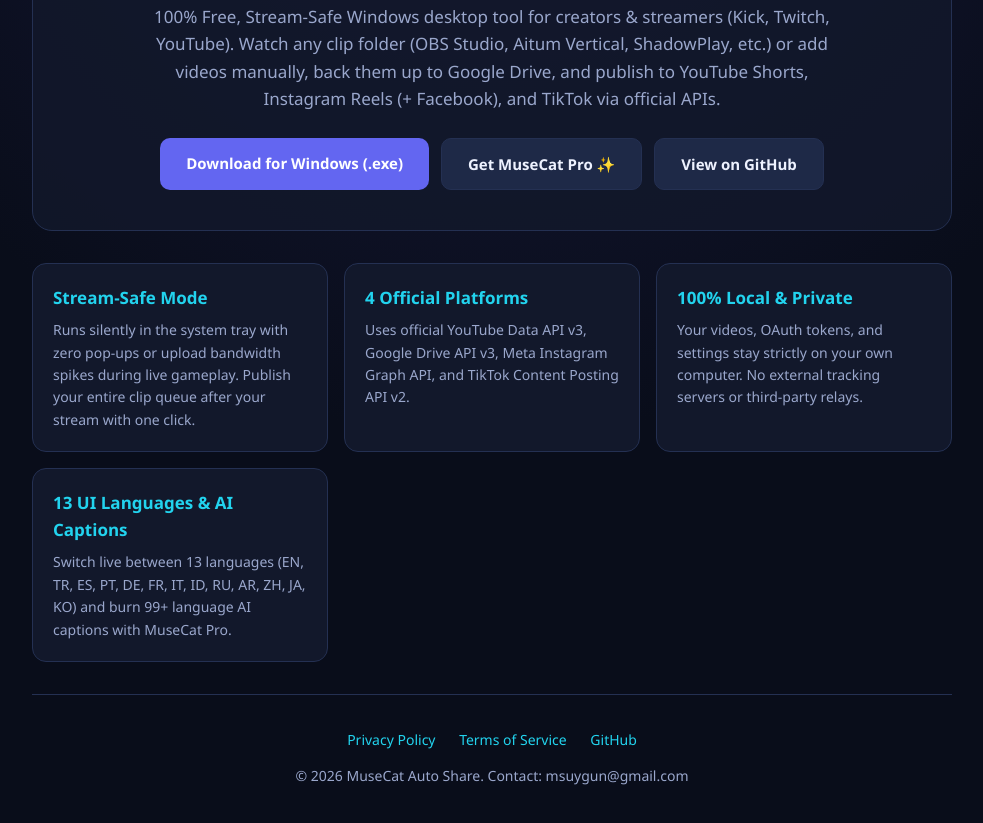
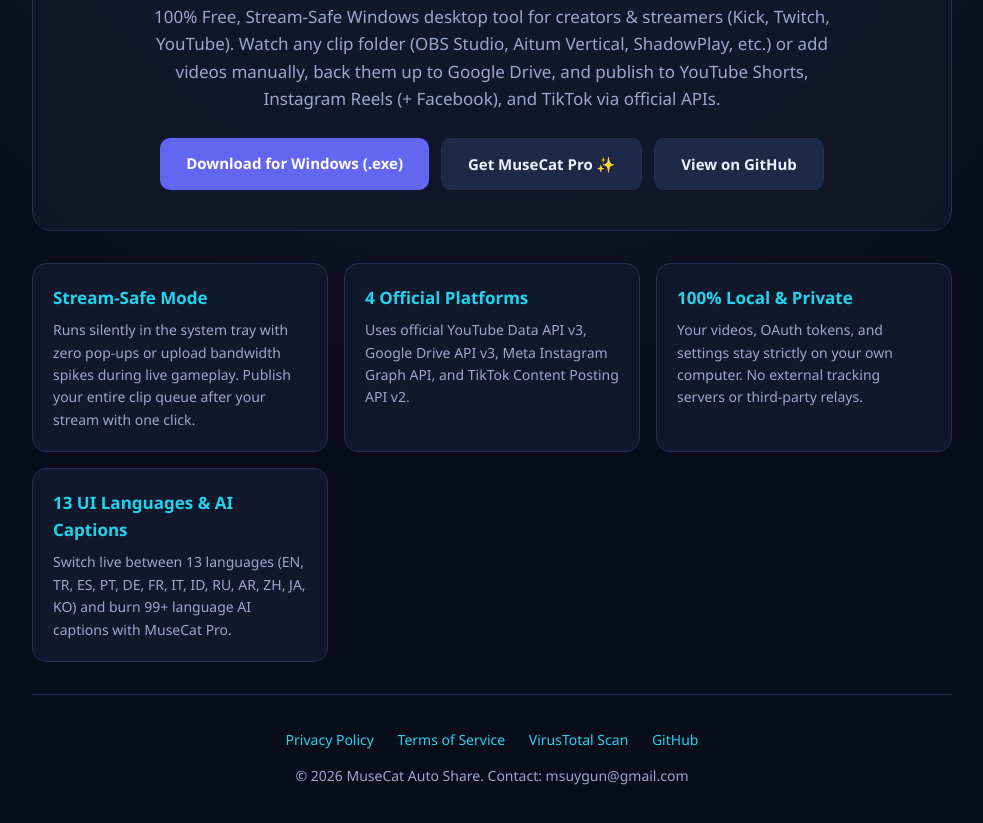
Before and after one commit to msuygun-collab/musecat-auto-share, a plain HTML site: page docs/index.html in a window 1280 px wide. Shown: the part 289-1112 px from the top of the page, without its empty margins (148-1131 px from the left). Drawn offline with Linux system fonts and the light colour scheme.

Commit message:
Add VirusTotal scan report link to website and README

```diff
--- a/docs/index.html
+++ b/docs/index.html
@@ -123,6 +123,7 @@
       <p>
         <a href="privacy.html">Privacy Policy</a>
         <a href="terms.html">Terms of Service</a>
+        <a href="https://www.virustotal.com/gui/file/4f0ba79f42483873e350205459a9c7227d9f3c0cc82027fbcec4ce39ce082227" target="_blank">VirusTotal Scan</a>
         <a href="https://github.com/msuygun-collab/musecat-auto-share">GitHub</a>
       </p>
       <p>&copy; 2026 MuseCat Auto Share. Contact: msuygun@gmail.com</p>
```
Also changed, not shown: 1 other file.
